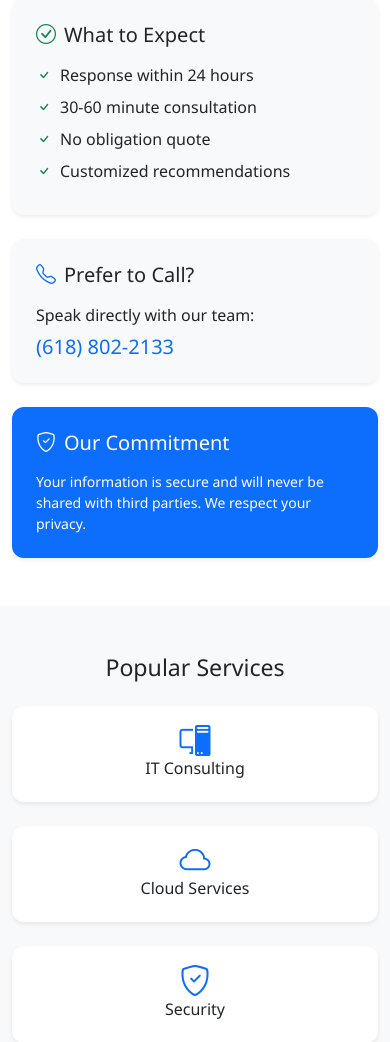
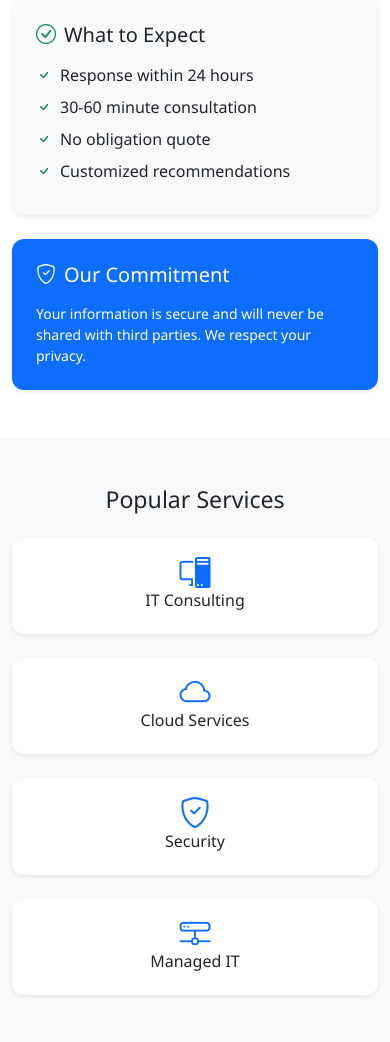
Before and after one commit to jeuanimo/mtg_portal, a Django app: page /consultation/ in a window 390 px wide. Shown: the part 1674-2716 px from the top of the page. Run offline with Django 5.2, Linux system fonts and the light colour scheme; data that the repository does not hold is empty; parts of the project's set-up code (start-up, migrations or seed data) failed here and were passed over; some libraries are stand-ins or nearby versions.

Commit message:
Remove phone number from contact info, email only

```diff
--- a/apps/core/models.py
+++ b/apps/core/models.py
@@ -16,7 +16,7 @@ class SiteSettings(models.Model):
     site_name = models.CharField(max_length=200, default='Mitchell Technology Group')
     tagline = models.CharField(max_length=500, blank=True)
     contact_email = models.EmailField(default='contact@mitchelltechgroup.com')
-    contact_phone = models.CharField(max_length=20, default='618-802-2133')
+    contact_phone = models.CharField(max_length=20, blank=True)
     address = models.TextField(blank=True)
 
     # Social links
--- a/templates/public/consultation_request.html
+++ b/templates/public/consultation_request.html
@@ -50,17 +50,7 @@
                             </ul>
                         </div>
                     </div>
-                    <div class="card bg-light border-0 mb-4">
-                        <div class="card-body p-4">
-                            <h5 class="mb-3">
-                                <i class="bi bi-telephone text-primary me-2"></i>Prefer to Call?
-                            </h5>
-                            <p class="mb-2">Speak directly with our team:</p>
-                            <p class="h5 mb-0">
-                                <a href="tel:+16188022133" class="text-decoration-none">(618) 802-2133</a>
-                            </p>
-                        </div>
-                    </div>
+
                     <div class="card bg-primary text-white border-0">
                         <div class="card-body p-4">
                             <h5 class="mb-3">
--- a/templates/public/privacy.html
+++ b/templates/public/privacy.html
@@ -64,8 +64,6 @@
                                 <strong>Mitchell Technology Group</strong>
                                 <br>
                                 Email: contact@mitchelltechgroup.com
-                                <br>
-                                Phone: (618) 802-2133
                             </p>
                         </div>
                     </div>
--- a/templates/public/service_detail.html
+++ b/templates/public/service_detail.html
@@ -92,11 +92,11 @@
                     <div class="card bg-light border-0 mb-4">
                         <div class="card-body p-4">
                             <h5 class="mb-3">
-                                <i class="bi bi-telephone text-primary me-2"></i>Questions?
+                                <i class="bi bi-envelope text-primary me-2"></i>Questions?
                             </h5>
-                            <p class="mb-2">Call us directly:</p>
+                            <p class="mb-2">Email us:</p>
                             <p class="h5">
-                                <a href="tel:+16188022133" class="text-decoration-none">(618) 802-2133</a>
+                                <a href="mailto:contact@mitchelltechgroup.com" class="text-decoration-none">contact@mitchelltechgroup.com</a>
                             </p>
                         </div>
                     </div>
--- a/templates/public/terms.html
+++ b/templates/public/terms.html
@@ -63,8 +63,6 @@
                                 <strong>Mitchell Technology Group</strong>
                                 <br>
                                 Email: contact@mitchelltechgroup.com
-                                <br>
-                                Phone: (618) 802-2133
                             </p>
                         </div>
                     </div>
```
Also changed, not shown: templates/public/contact.html (+1 -8 lines).
